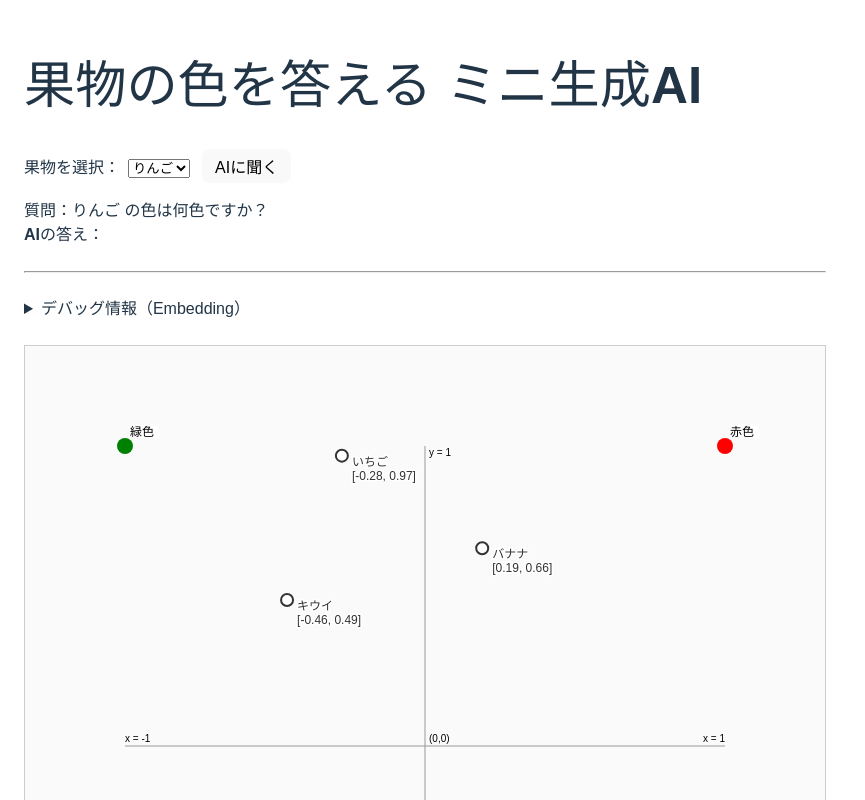
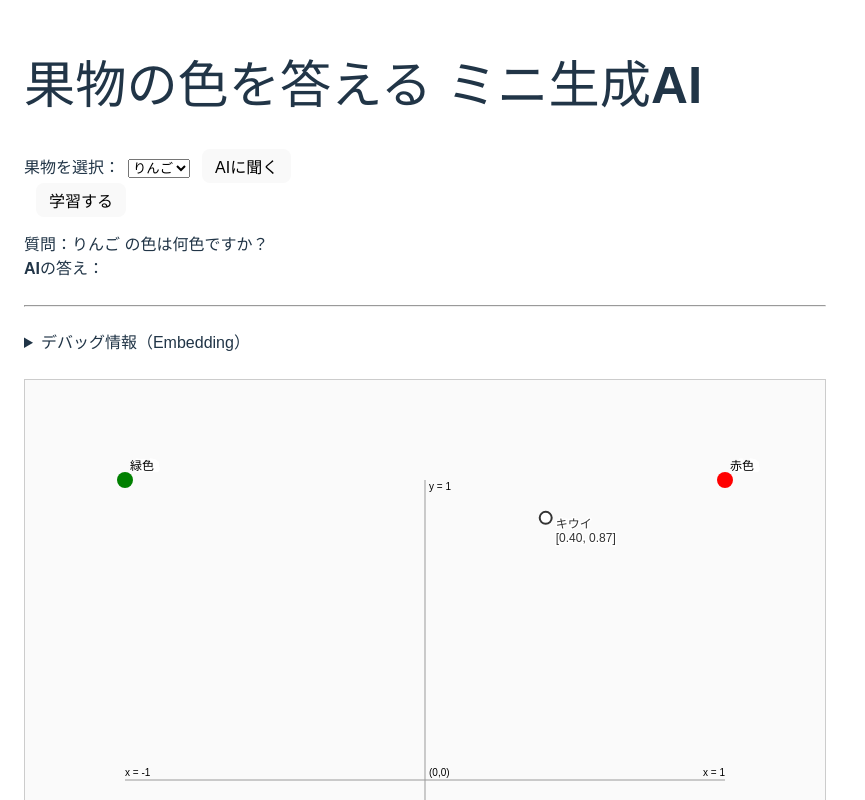
Before and after one commit to Kei-Taros/genai-learning, a React (Vite) app: page / in a window 1280 px wide. Shown: the top 800 px of the page, without its empty margins (0-865 px from the left). Built offline with nearby package versions, Linux system fonts and the light colour scheme.

Commit message:
feat: 学習機能を実装

```diff
--- a/src/App.tsx
+++ b/src/App.tsx
@@ -1,6 +1,6 @@
-import { useState, useEffect } from "react";
+import { useState, useEffect, useRef } from "react";
 import EmbeddingChart from "./components/EmbeddingChart";
-import { colorEmbeddings } from "./assets/embedding";
+import { colorEmbeddings, fruitTargetColor } from "./assets/embedding";
 import { colorLabelMap, fruitLabelMap } from "./assets/labelMap";
 
 type Vec2 = [number, number];
@@ -36,6 +36,42 @@ const predictColor = (
   return bestColor;
 };
 
+const moveTowards = (current: number, target: number, step = 0.1): number => {
+  const diff = target - current;
+  if (Math.abs(diff) <= step) return target;
+  return current + Math.sign(diff) * step;
+};
+
+const trainOnce = (
+  embeddings: Record<string, Vec2>,
+  step = 0.1
+): Record<string, Vec2> => {
+  const next: Record<string, Vec2> = {};
+
+  for (const [fruitKey, vec] of Object.entries(embeddings)) {
+    const targetColor = fruitTargetColor[fruitKey];
+    if (!targetColor) {
+      next[fruitKey] = vec;
+      continue;
+    }
+
+    const target = colorEmbeddings[targetColor];
+    const [x, y] = vec;
+    const [tx, ty] = target;
+
+    next[fruitKey] = [moveTowards(x, tx, step), moveTowards(y, ty, step)];
+  }
+
+  return next;
+};
+
+const createRandomFruitEmbeddings = (): Record<string, Vec2> => ({
+  apple: [rand(), rand()],
+  strawberry: [rand(), rand()],
+  banana: [rand(), rand()],
+  kiwi: [rand(), rand()],
+});
+
 const App = () => {
   const [fruitEmbeddings, setFruitEmbeddings] = useState<Record<string, Vec2>>({
     apple: [0, 0],
@@ -44,16 +80,8 @@ const App = () => {
     kiwi: [0, 0],
   });
 
-  useEffect(() => {
-    const newEmbeddings: Record<string, Vec2> = {
-      apple: [rand(), rand()],
-      strawberry: [rand(), rand()],
-      banana: [rand(), rand()],
-      kiwi: [rand(), rand()],
-    };
-    setFruitEmbeddings(newEmbeddings);
-  }, []);
-
+  const [isTraining, setIsTraining] = useState(false);
+  const trainTimerRef = useRef<number | null>(null);
   const [selectedFruit, setSelectedFruit] = useState<string>("apple");
   const [answer, setAnswer] = useState<string | null>(null);
 
@@ -64,6 +92,38 @@ const App = () => {
     const japaneseColor = colorLabelMap[result] ?? result;
     setAnswer(japaneseColor);
   };
+
+  const handleTrain = () => {
+    if (isTraining) return;
+
+    setIsTraining(true);
+
+    let count = 0;
+
+    trainTimerRef.current = window.setInterval(() => {
+      setFruitEmbeddings((prev) => trainOnce(prev, 0.1));
+
+      count += 1;
+      if (count >= 3) {
+        if (trainTimerRef.current !== null) {
+          window.clearInterval(trainTimerRef.current);
+          trainTimerRef.current = null;
+        }
+        setIsTraining(false);
+      }
+    }, 200); // 実行間隔を設定
+  };
+
+  useEffect(() => {
+    setFruitEmbeddings(createRandomFruitEmbeddings());
+
+    return () => {
+      if (trainTimerRef.current !== null) {
+        window.clearInterval(trainTimerRef.current);
+        trainTimerRef.current = null;
+      }
+    };
+  }, []);
 
   return (
     <div style={{ padding: "24px", fontFamily: "sans-serif" }}>
@@ -90,6 +150,16 @@ const App = () => {
       >
         AIに聞く
       </button>
+
+      <div>
+        <button
+          onClick={handleTrain}
+          disabled={isTraining}
+          style={{ marginLeft: "12px", padding: "4px 12px" }}
+        >
+          {isTraining ? "学習中..." : "学習する"}
+        </button>
+      </div>
 
       <div style={{ marginTop: "16px" }}>
         <div>
--- a/src/assets/embedding.ts
+++ b/src/assets/embedding.ts
@@ -6,3 +6,13 @@ export const colorEmbeddings: Record<string, Vec2> = {
   yellow: [1.0, -1.0],
   green: [-1.0, 1.0],
 };
+
+type ColorKey = keyof typeof colorEmbeddings;
+
+// 果物ごとの「正解の色」
+export const fruitTargetColor: Record<string, ColorKey> = {
+  apple: "red",
+  strawberry: "red",
+  banana: "yellow",
+  kiwi: "green",
+};
```
